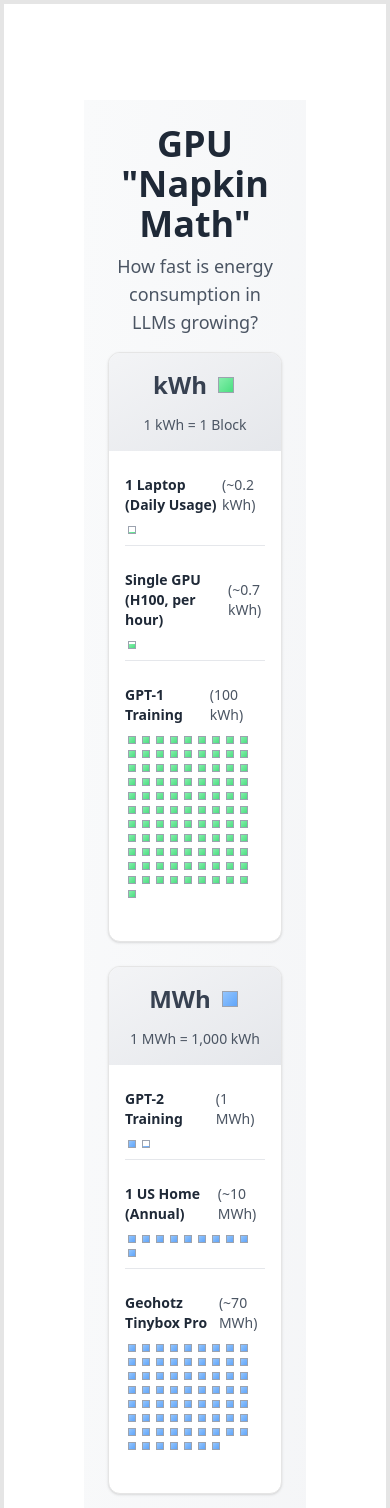
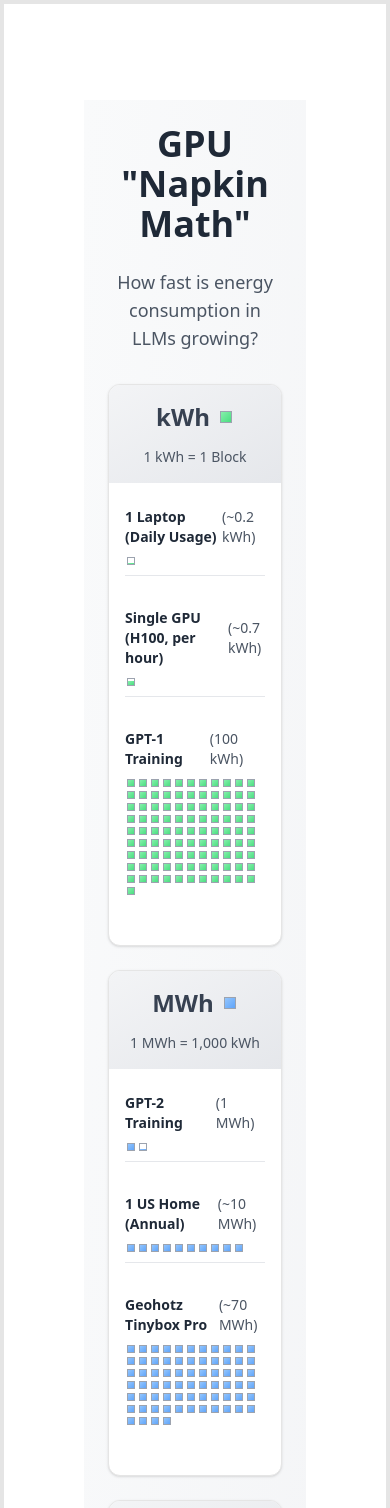
Before and after one commit to aniltolwani/gpu-latencies, a Next.js app: page / in a window 390 px wide. Shown: the top 1508 px of the page. Built offline with nearby package versions, Linux system fonts and the light colour scheme.

Commit message:
okay i need to be done

```diff
--- a/components/energy-consumption-visualization.tsx
+++ b/components/energy-consumption-visualization.tsx
@@ -60,10 +60,10 @@
 const Block: React.FC<BlockProps> = ({ color, size = 'small' }) => (
   <div
     className={`
-      ${size === 'small' ? 'w-2 h-2' : 'w-4 h-4'}
+      ${size === 'small' ? 'w-2 h-2 sm:w-2.5 sm:h-2.5 md:w-3 md:h-3' : 'w-3 h-3 sm:w-4 sm:h-4 md:w-5 md:h-5'}
       bg-gradient-to-br ${color}
       border border-gray-400
-      m-[3px]
+      m-[2px] sm:m-[3px]
       inline-block
       transition-all duration-300 ease-in-out
       hover:scale-110
@@ -79,7 +79,7 @@
 
 const PartialBlock: React.FC<PartialBlockProps> = ({ fraction, color }) => (
   <div
-    className="w-2 h-2 border border-gray-400 m-[3px] inline-block relative overflow-hidden transition-all duration-300 ease-in-out hover:scale-110"
+    className="w-2 h-2 sm:w-2.5 sm:h-2.5 md:w-3 md:h-3 border border-gray-400 m-[2px] sm:m-[3px] inline-block relative overflow-hidden transition-all duration-300 ease-in-out hover:scale-110"
     aria-hidden="true"
   >
     <div
@@ -105,7 +105,7 @@
     <TooltipProvider>
       <Tooltip>
         <TooltipTrigger asChild>
-          <div className="mb-4 py-2 border-b border-gray-200 last:border-b-0">
+          <div className="mb-6 py-2 border-b border-gray-200 last:border-b-0"> {/* Increased mb-4 to mb-8 */}
             <div className="text-sm mb-2 flex items-center justify-between">
               <span className="font-semibold text-gray-800">{label}</span>
               {equivalency && nextColor && (
@@ -139,7 +139,7 @@
 };
 
 const Legend = () => (
-  <div className="flex flex-wrap justify-center gap-4 mt-6">
+  <div className="flex flex-wrap justify-center gap-4 mt-10">
     {Object.entries(colorScheme).map(([scale, color]) => (
       <div key={scale} className="flex items-center">
         <Block color={color} size="large" />
@@ -152,10 +152,10 @@
 export function EnergyConsumptionVisualizationComponent() {
   return (
     <div className="p-6 bg-gradient-to-br from-gray-50 to-gray-100 font-sans text-sm mx-auto max-w-7xl">
-      <h1 className="text-4xl font-bold mb-2 text-center text-gray-800">
+      <h1 className="text-4xl font-bold mb-6 text-center text-gray-800">
         GPU &quot;Napkin Math&quot;
       </h1>
-      <p className="text-lg text-gray-600 text-center mb-4">
+      <p className="text-lg text-gray-600 text-center mb-8">
         How fast is energy consumption in LLMs growing?
       </p>
       <div className="grid grid-cols-1 sm:grid-cols-2 md:grid-cols-3 lg:grid-cols-5 gap-6">
@@ -188,7 +188,7 @@
         ))}
       </div>
       <Legend />
-      <div className="mt-8 text-sm text-gray-600 text-center">
+      <div className="mt-6 text-sm text-gray-600 text-center">
         <p>Inspired by <a href="https://github.com/chubin/late.nz" className="text-blue-600 hover:underline">github.com/chubin/late.nz</a> [MIT License]</p>
         <p>And from &quot;Jeff Dean&apos;s latency numbers&quot;</p>
       </div>
```
